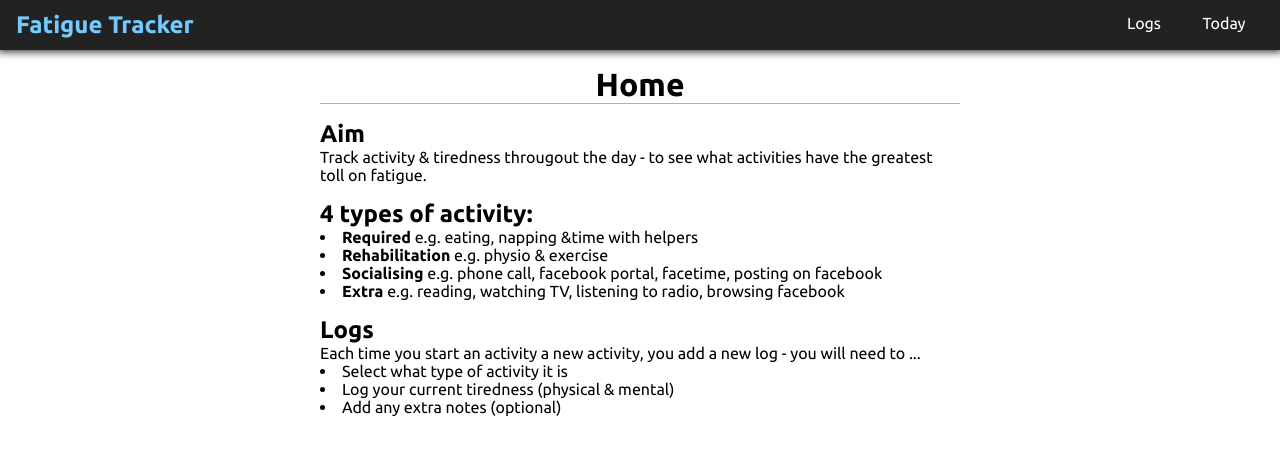
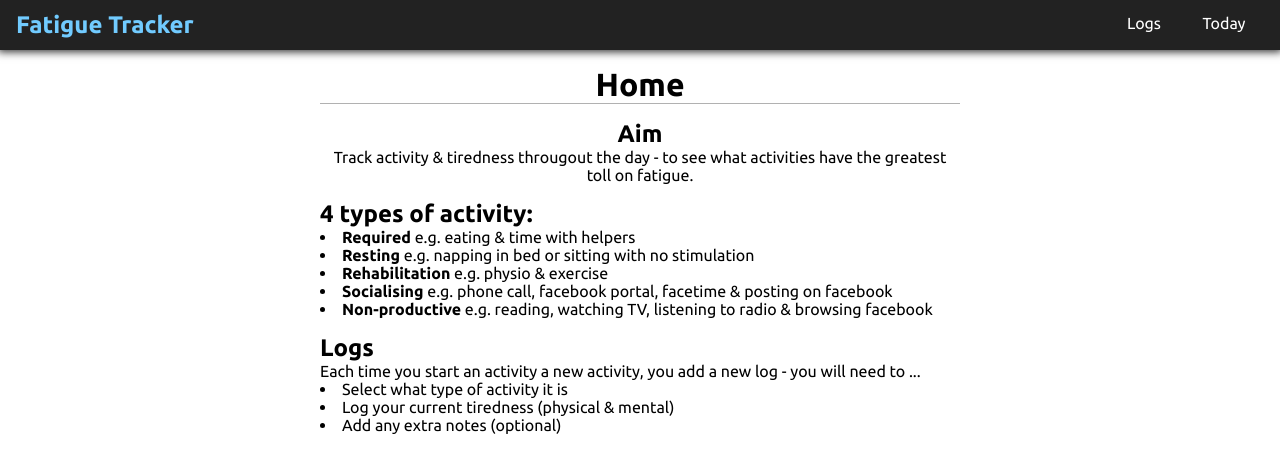
Before and after one commit to HarryD05/fatigue-tracker, a React (Create React App) app in the folder client/: page /#/ in a window 1280 px wide. Shown: the top 472 px of the page. Built offline with nearby package versions, Linux system fonts and the light colour scheme.

Commit message:
Editted home page

```diff
--- a/client/src/pages/home.js
+++ b/client/src/pages/home.js
@@ -8,15 +8,18 @@ const Home = props => {
     <div className="home">
       <h1>Home</h1>
 
-      <h2>Aim</h2>
-      <p>Track activity & tiredness througout the day - to see what activities have the greatest toll on fatigue.</p>
+      <div className="aim">
+        <h2>Aim</h2>
+        <p>Track activity & tiredness througout the day - to see what activities have the greatest toll on fatigue.</p>
+      </div>
 
       <h2>4 types of activity: </h2>
       <ul>
-        <li><b>Required</b> e.g. eating, napping &time with helpers</li>
+        <li><b>Required</b> e.g. eating & time with helpers</li>
+        <li><b>Resting</b> e.g. napping in bed or sitting with no stimulation</li>
         <li><b>Rehabilitation</b> e.g. physio & exercise</li>
-        <li><b>Socialising</b> e.g. phone call, facebook portal, facetime, posting on facebook</li>
-        <li><b>Extra</b> e.g. reading, watching TV, listening to radio, browsing facebook</li>
+        <li><b>Socialising</b> e.g. phone call, facebook portal, facetime & posting on facebook</li>
+        <li><b>Non-productive</b> e.g. reading, watching TV, listening to radio & browsing facebook</li>
       </ul>
 
       <h2>Logs</h2>
--- a/client/src/pages/pages.scss
+++ b/client/src/pages/pages.scss
@@ -5,7 +5,9 @@
 .home {
   list-style: inside;
 
-
+  .aim {
+    text-align: center;
+  }
 
   h2 {
     margin-top: 1rem;
```
